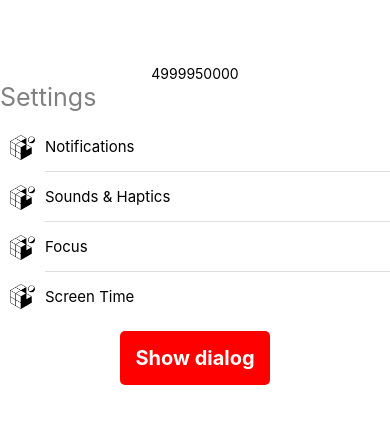
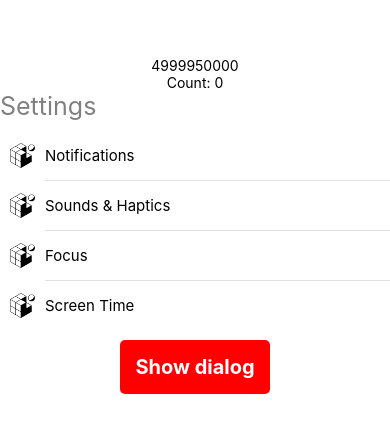
Before and after one commit to simoncgmathew/myweatherapp, a React Native app: screen / in a window 390 px wide. Shown: the part 197-630 px from the top of the page. Built offline with nearby package versions, Linux system fonts and the light colour scheme.

Commit message:
M3L3 - useCallback

```diff
--- a/App.tsx
+++ b/App.tsx
@@ -1,5 +1,5 @@
 import { StatusBar } from 'expo-status-bar';
-import { ReactElement, useMemo, useState } from 'react';
+import { ReactElement, useCallback, useMemo, useState } from 'react';
 import { StyleSheet, Text, View } from 'react-native';
 
 import { Modal } from './components/modal-dialog';
@@ -35,11 +35,20 @@ function Accumulator(props: AccumulatorProps): ReactElement<AccumulatorProps> {
   return <Text>{allAdded}</Text>;
 }
 
+function Counter() {
+  const [counter, setCounter] = useState(0);
+
+  const onPress = useCallback(() => setCounter((currentValue) => currentValue + 1), [setCounter]);
+
+  return <Text onPress={onPress}>{`Count: ${counter}`}</Text>;
+}
+
 export default function App() {
   const [showDialog, setShowDialog] = useState(false);
   return (
     <View style={styles.container}>
       <Accumulator bigArray={[...Array(100000).keys()]} />
+      <Counter />
       <OptionsList
         title="Settings"
         rows={[
```
